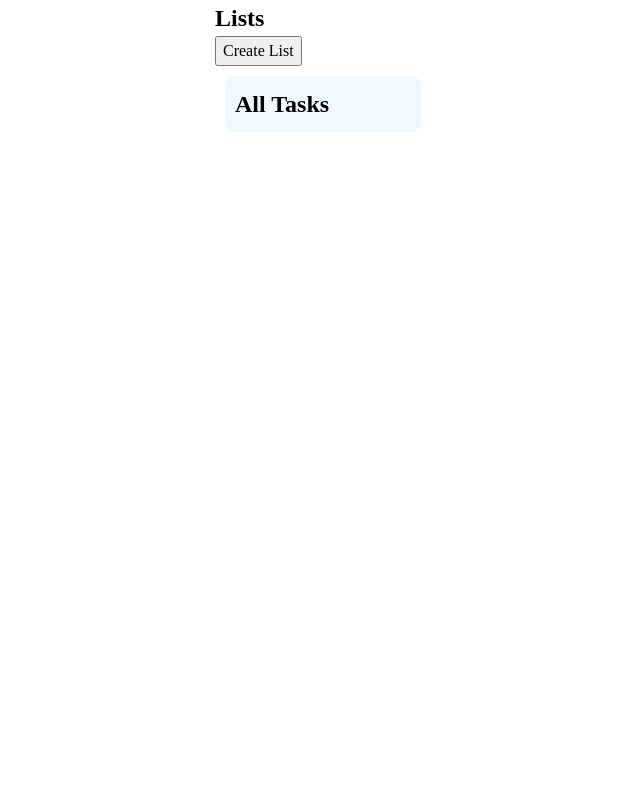
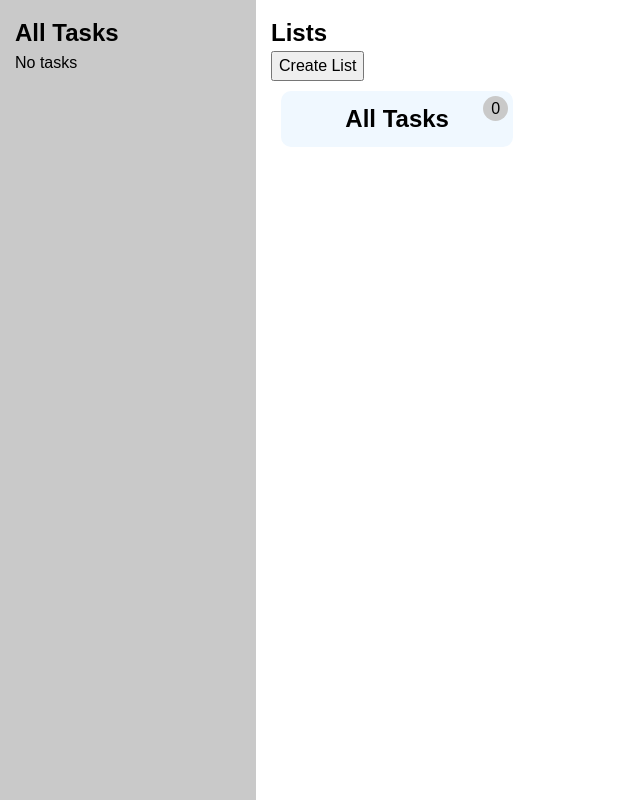
Before and after one commit to MadEasterBunny/todo-top, a website built with webpack: page src/template.html in a window 1280 px wide. Shown: the whole page, without its empty margins (0-640 px from the left). Built offline with nearby package versions, Linux system fonts and the light colour scheme.

Commit message:
Add basic styling for sidebar and main container. Add some logic and notes related to displaying lists

```diff
--- a/src/formHandler.js
+++ b/src/formHandler.js
@@ -1,3 +1,18 @@
+export class PageLayoutHandler {
+    constructor() {
+
+    }
+
+    handleClick(e) {
+        //Change display of container to show individual list and tasks page
+        //** Will need to create methods that display the main page and individual pages as well as a return button
+    }
+
+    render() {
+
+    }
+}
+
 export class FormHandler {
     constructor(formId) {
         this.form = document.querySelector(formId);
--- a/src/index.js
+++ b/src/index.js
@@ -69,7 +69,7 @@ class TodoItemCreationHandler extends FormHandler {
 }
 
 const dataManager = new DataManager();
-const listManager = new ListManager(dataManager, events.lists.container, "All Tasks");
+const listManager = new ListManager(dataManager, "aside", events.lists.container, "All Tasks");
 const dialogRenderer = new DialogRenderer();
 
 const listsDialogHandler = new DialogHandler(events.lists.showDialogBtn, events.lists.dialog, dialogRenderer, events.lists.form);
--- a/src/render.js
+++ b/src/render.js
@@ -1,6 +1,7 @@
 export class ListManager {
-    constructor(dataManager, container, allTasks) {
+    constructor(dataManager, sideBar, container, allTasks) {
         this.dataManager = dataManager;
+        this.sideBar = document.querySelector(sideBar);
         this.container = document.querySelector(container);
         this.allTasks = allTasks;
         this.init();
@@ -17,7 +18,35 @@ export class ListManager {
         }
     }
 
-    render() {
+    //render each of the following
+    //sidebar with lists and todos(name only)
+    //all lists
+    //individual lists (includes all todos)
+
+    renderSideBar() {
+        const lists = this.dataManager.getLists();
+        this.sideBar.replaceChildren();
+        lists.forEach(item => {
+            const list = document.createElement("div");
+            list.classList.add("list-item");
+            list.id = item.id;
+            list.innerHTML = `
+            <h2>${item.name}</h2>`
+
+            if(item.tasks.length > 0) {
+                list.innerHTML += `<div class="taskListContainer">${item.tasks.map(task =>
+                `<div id="${task.id}" class="todo-item">
+                <h3 class="title">${task.title}</h3>
+                </div>`
+            ).join("")}</div>`
+            } else {
+                list.innerHTML += `No tasks`
+            }
+            this.sideBar.appendChild(list);
+        });
+    }
+
+    renderLists() {
         const lists = this.dataManager.getLists();
         this.container.replaceChildren();
         lists.forEach(item => {
@@ -25,7 +54,26 @@ export class ListManager {
             list.classList.add("list-item");
             list.id = item.id;
             list.innerHTML = `
-            <h2>${item.name}</h2>`
+            <h2>${item.name}</h2>
+            <span>${item.tasks.length}</span>`;
+            this.container.appendChild(list);
+        });
+        //Create layout for when a list is clicked
+        //List name
+        //Todos
+        //*The entire container will display the contents, so be sure to update code to fit this specification
+    }
+
+    renderListsAndTodos() {
+        const lists = this.dataManager.getLists();
+        this.container.replaceChildren();
+        lists.forEach(item => {
+            const list = document.createElement("div");
+            list.classList.add("list-item");
+            list.id = item.id;
+            list.innerHTML = `
+            <h2>${item.name}</h2>
+            <span>${item.tasks.length}</span>`
             if(item.name !== this.allTasks) {
                 list.innerHTML += `<button class="remove" data-type="list">Remove</button>`
             }
@@ -52,6 +100,11 @@ export class ListManager {
             this.container.appendChild(list);
         })
     }
+
+    render() {
+        this.renderSideBar();
+        this.renderLists();
+    }
 }
 
 export class DialogRenderer {
--- a/src/styles.css
+++ b/src/styles.css
@@ -26,6 +26,7 @@
 }
 
 body {
+  font-family: Arial, Helvetica, sans-serif;
   line-height: 1.5;
   -webkit-font-smoothing: antialiased;
 }
@@ -54,6 +55,21 @@ h1, h2, h3, h4, h5, h6 {
   isolation: isolate;
 }
 
+.main {
+  height: 100vh;
+  display: grid;
+  grid-template-columns: 1fr 4fr;
+}
+
+aside {
+  background-color: #c9c9c9;
+  padding: 15px;
+}
+
+aside .list-item {
+
+}
+
 .form-container {
     display: flex;
     justify-content: center;
@@ -67,8 +83,7 @@ form {
 }
 
 .container {
-    max-width: 850px;
-    margin: 0 auto;
+    padding: 15px;
 }
 
 #lists-container {
@@ -79,10 +94,27 @@ form {
     gap: 15px;
 }
 
-.list-item {
-    background-color: aliceblue;
-    border-radius: 10px;
-    padding: 10px;
+#lists-container .list-item {
+  position: relative;
+  background-color: aliceblue;
+  border-radius: 10px;
+  padding: 10px;
+}
+
+#lists-container .list-item h2 {
+  text-align: center;
+}
+
+#lists-container .list-item span {
+  width: 25px;
+  height: 25px;
+  position: absolute;
+  top: 5px;
+  right: 5px;
+  background-color: #c9c9c9;
+  border-radius: 50px;
+  text-align: center;
+  line-height: 1.6;
 }
 
 .taskListContainer {
--- a/src/template.html
+++ b/src/template.html
@@ -6,6 +6,14 @@
     <title>Todo List</title>
 </head>
 <body>
+    <div class="main">
+        <aside></aside>
+        <div class="container">
+            <h2>Lists</h2>
+            <button id="show-lists-dialog">Create List</button>
+            <div id="lists-container"></div>
+        </div>
+    </div>
     <dialog id="list-dialog">
         <form action="" id="todo-list-form">
             <h2>Create List</h2>
@@ -61,12 +69,5 @@
             </div>
         </form>
     </dialog>
-
-    <div class="container">
-        <h2>Lists</h2>
-        <button id="show-lists-dialog">Create List</button>
-        <div id="lists-container"></div>
-    </div>
-
 </body>
 </html>
```
